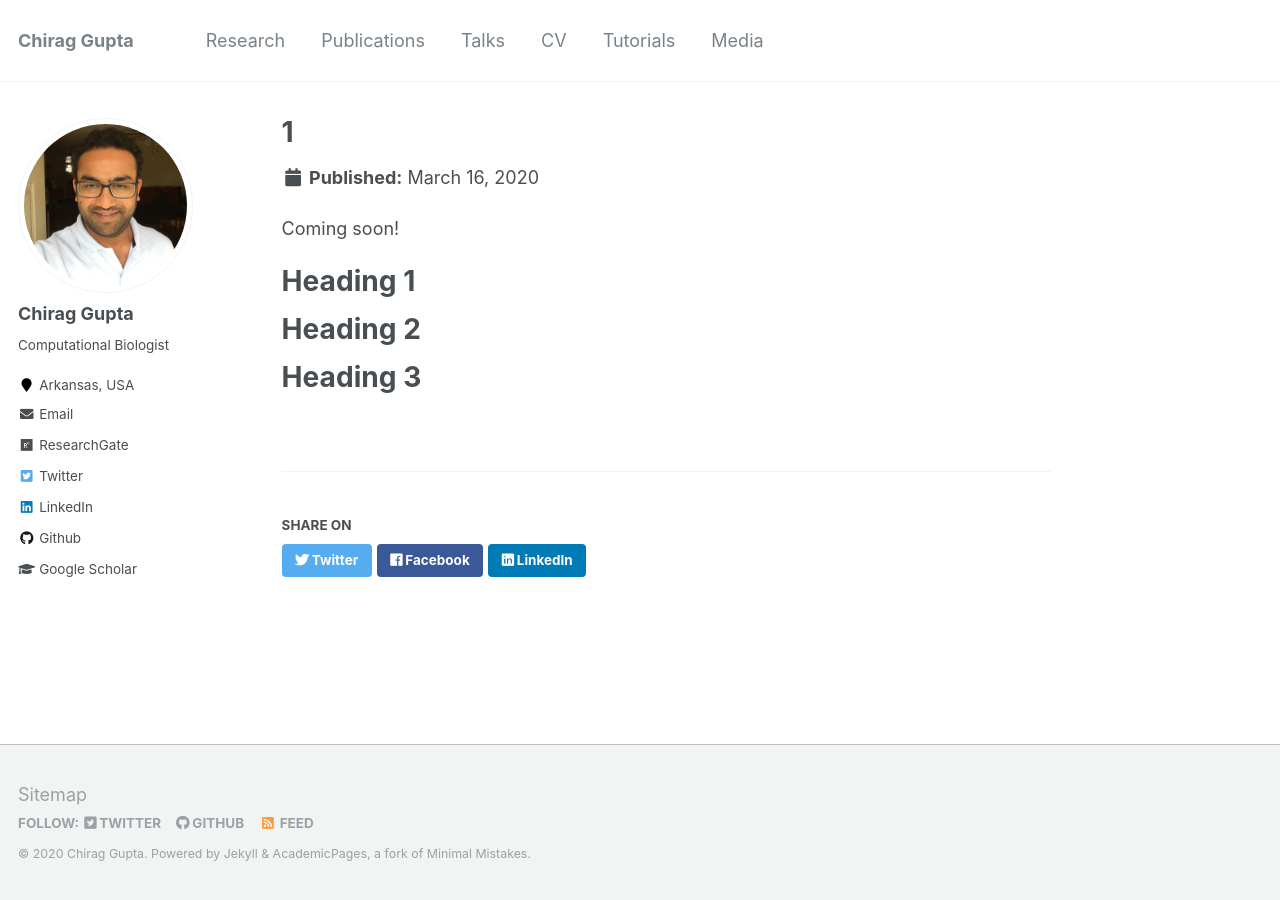
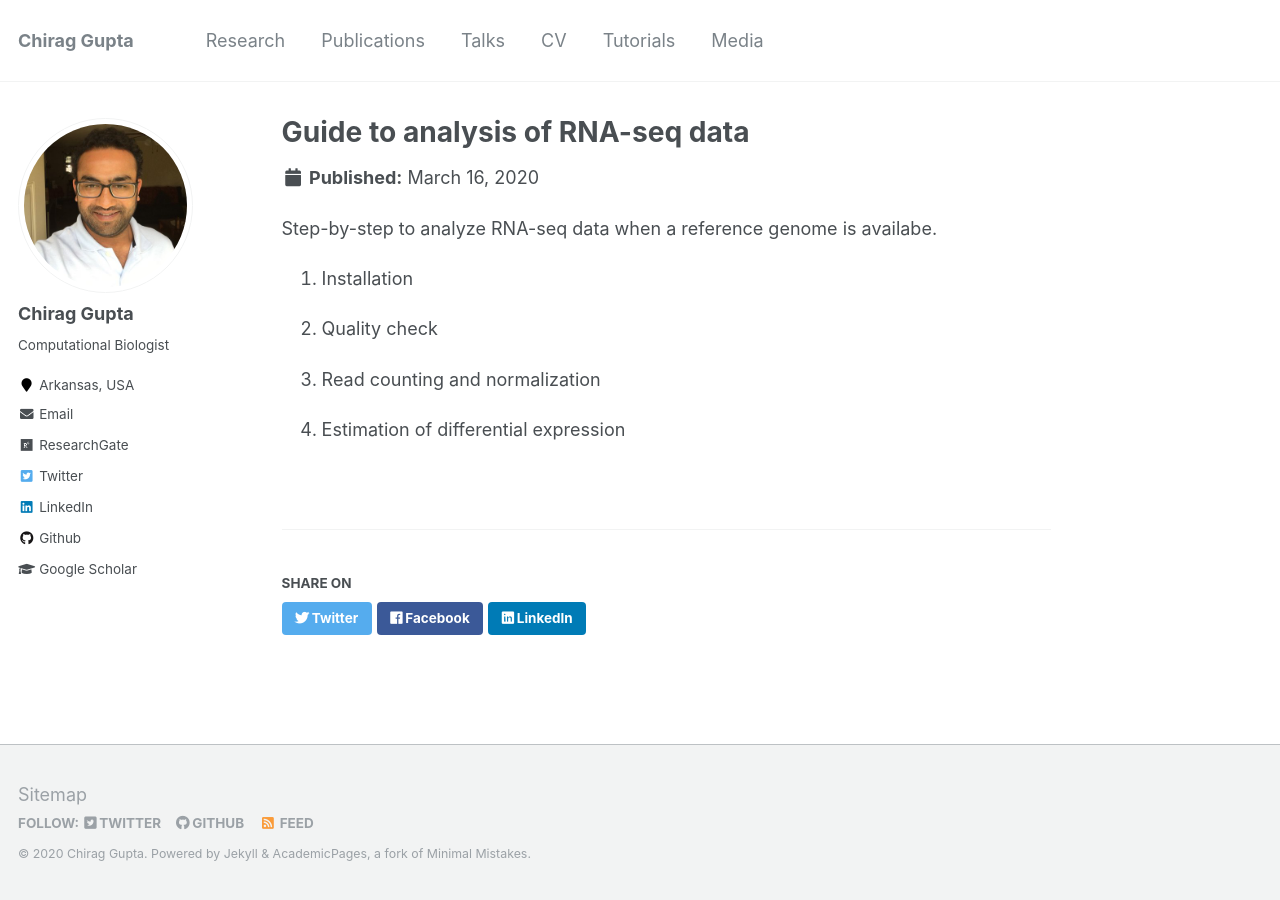
Before and after one commit to cngupta/cngupta.github.io, a Jekyll site: the page built from _tutorials/2020-03-16-RNAseq.md, in a window 1280 px wide. Built offline with Jekyll 4.4.1, drawn with Linux system fonts in a browser that asks for light colours.

Commit message:
edit tutorials

```diff
--- a/_tutorials/2020-03-16-RNAseq.md
+++ b/_tutorials/2020-03-16-RNAseq.md
@@ -1,19 +1,18 @@
 ---
-title: "1"
+title: "Guide to analysis of RNA-seq data"
 collection: tutorials
 type: "Command line"
 permalink: /tutorials/2020-03-16-RNAseq
 date: 2020-03-16
 ---
 
-Coming soon!
+Step-by-step to analyze RNA-seq data when a reference genome is availabe.
 
 
-Heading 1
-======
+1. Installation
 
-Heading 2
-======
+2. Quality check
 
-Heading 3
-======
+3. Read counting and normalization
+
+4. Estimation of differential expression
```
